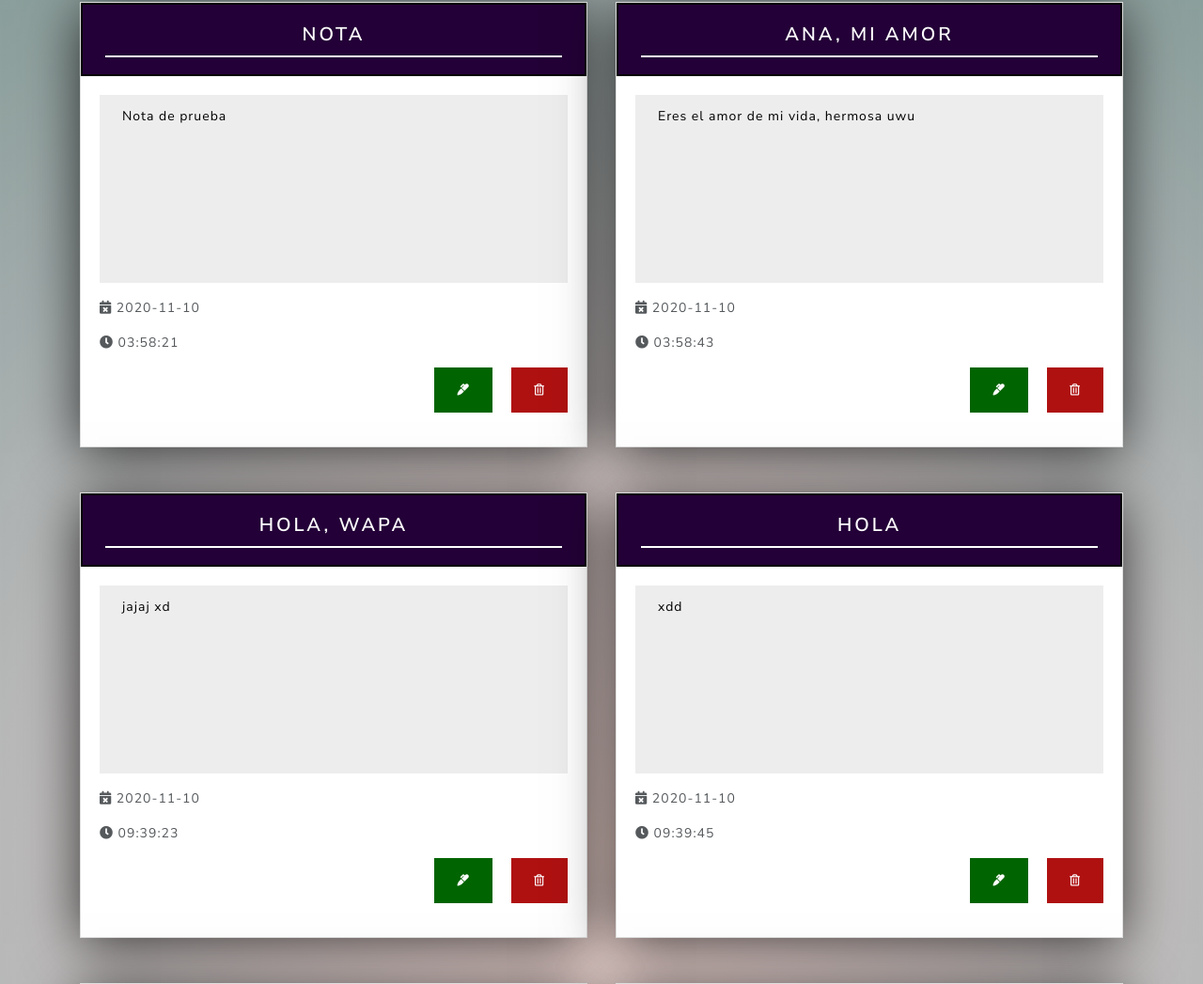
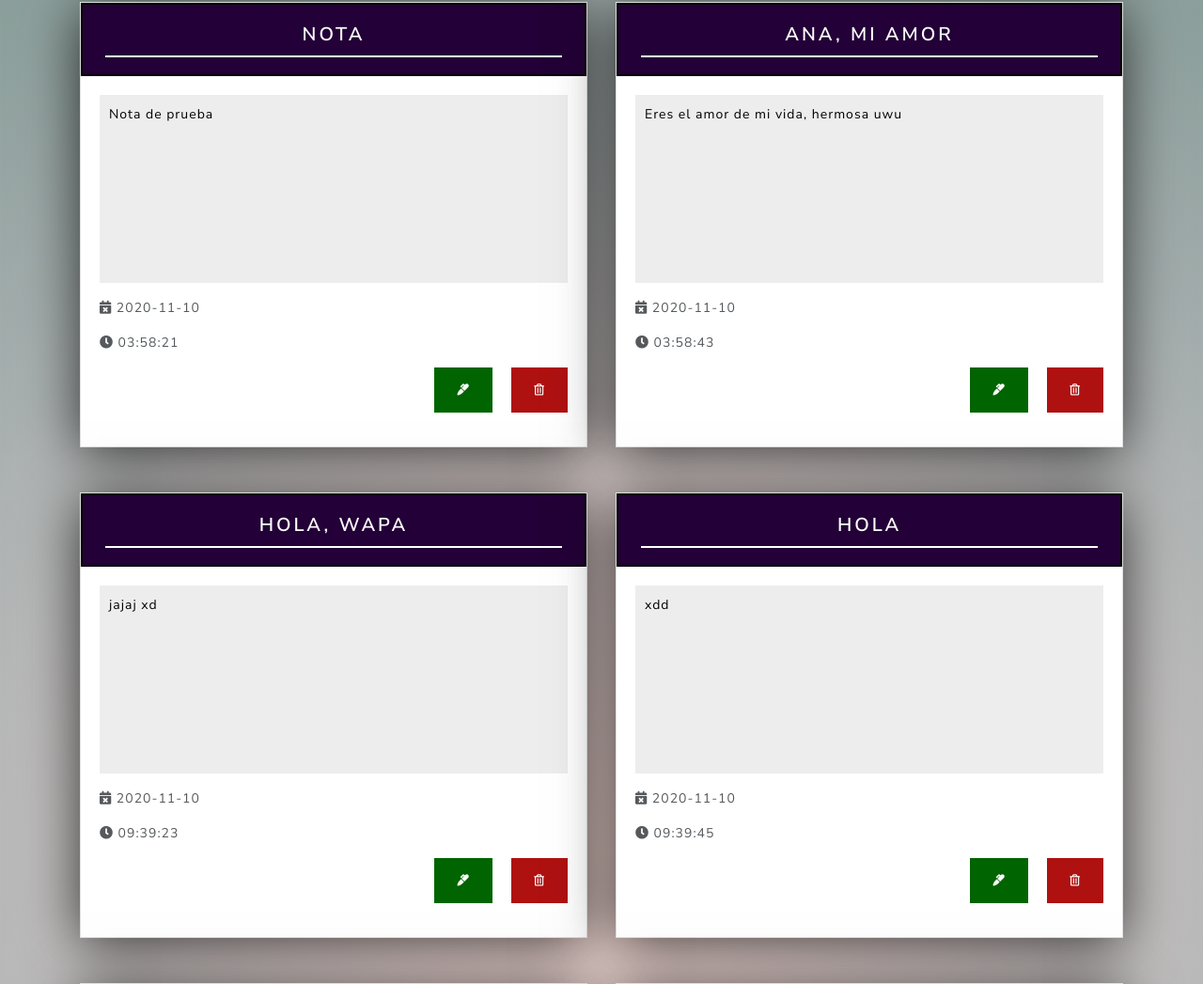
Before and after one commit to santigp258/Notes-Application, a PHP site: page /notes.php in a window 1280 px wide. Shown: the part 161-1208 px from the top of the page at 94% size. Run offline with PHP 8.4, Linux system fonts and the light colour scheme; data comes from the database, SQL or seed files in the repository.

Commit message:
repair notes.php

```diff
--- a/css/styles.css
+++ b/css/styles.css
@@ -16,6 +16,8 @@ body {
 .descrip {
   background-color: rgb(237, 237, 237) !important;
   color: rgb(0, 0, 0) !important;
+  padding: 10px;
+  text-align: justify;
 }
 
 .activation {
--- a/notes.php
+++ b/notes.php
@@ -42,7 +42,7 @@ try {
           </div>
           <div class="card-body">
             <div class="form-group">
-              <div class="form-control descrip min">
+              <div class="descrip min">
                 <?php echo $note['descriptions']; ?></div>
             </div>
             <div class="form-group">
```
